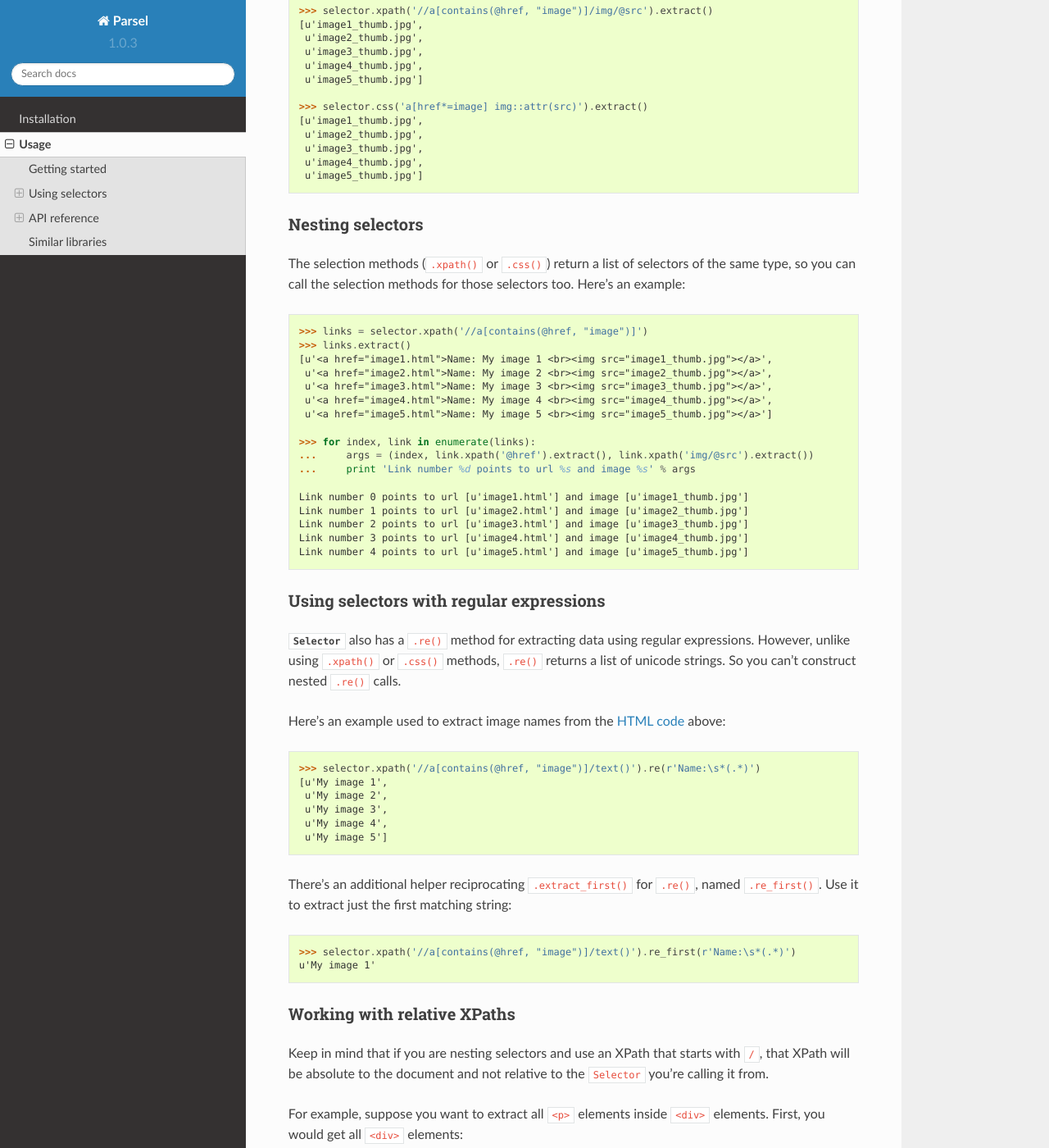
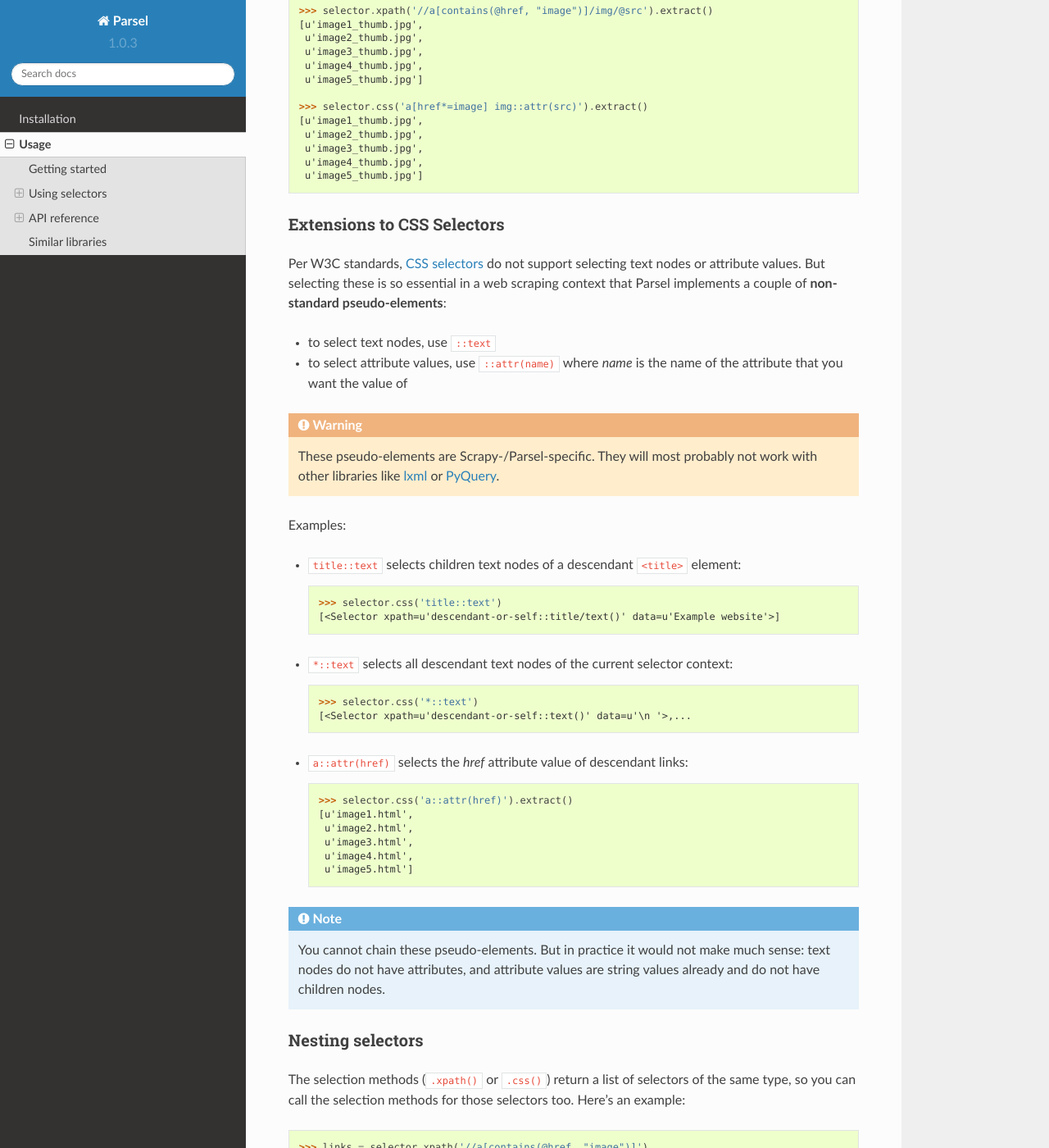
Before and after one commit to scrapy/parsel, a Sphinx documentation site: the page built from docs/usage.rst, in a window 1280 px wide and 1400 px high, scrolled down 3347 px. Shown: the whole window at 82% size. Built offline with Sphinx 7.4.7 and the Read the Docs theme 2.0.0, drawn with Linux system fonts in a browser that asks for light colours.

Commit message:
Document text and attribute pseudo-elements extensions

```diff
--- a/docs/usage.rst
+++ b/docs/usage.rst
@@ -158,6 +158,55 @@ Now we're going to get the base URL and some image links::
      u'image3_thumb.jpg',
      u'image4_thumb.jpg',
      u'image5_thumb.jpg']
+
+.. _topics-selectors-css-extensions:
+
+Extensions to CSS Selectors
+---------------------------
+
+Per W3C standards, `CSS selectors`_ do not support selecting text nodes
+or attribute values.
+But selecting these is so essential in a web scraping context
+that Parsel implements a couple of **non-standard pseudo-elements**:
+
+* to select text nodes, use ``::text``
+* to select attribute values, use ``::attr(name)`` where *name* is the
+  name of the attribute that you want the value of
+
+.. warning::
+    These pseudo-elements are Scrapy-/Parsel-specific.
+    They will most probably not work with other libraries like `lxml`_ or `PyQuery`_.
+
+
+Examples:
+
+* ``title::text`` selects children text nodes of a descendant ``<title>`` element::
+
+    >>> selector.css('title::text')
+    [<Selector xpath=u'descendant-or-self::title/text()' data=u'Example website'>]
+
+
+* ``*::text`` selects all descendant text nodes of the current selector context::
+
+    >>> selector.css('*::text')
+    [<Selector xpath=u'descendant-or-self::text()' data=u'\n '>,...
+
+* ``a::attr(href)`` selects the *href* attribute value of descendant links::
+
+    >>> selector.css('a::attr(href)').extract()
+    [u'image1.html',
+     u'image2.html',
+     u'image3.html',
+     u'image4.html',
+     u'image5.html']
+
+.. note::
+    You cannot chain these pseudo-elements. But in practice it would not
+    make much sense: text nodes do not have attributes, and attribute values
+    are string values already and do not have children nodes.
+
+
+.. _CSS Selectors: https://www.w3.org/TR/css3-selectors/#selectors
 
 .. _topics-selectors-nesting-selectors:
 
@@ -447,7 +496,7 @@ But using the ``.`` to mean the node, works::
 .. _`XPath string function`: http://www.w3.org/TR/xpath/#section-String-Functions
 
 Beware of the difference between //node[1] and (//node)[1]
-~~~~~~~~~~~~~~~~~~~~~~~~~~~~~~~~~~~~~~~~~~~~~~~~~~~~~~~
+~~~~~~~~~~~~~~~~~~~~~~~~~~~~~~~~~~~~~~~~~~~~~~~~~~~~~~~~~~
 
 ``//node[1]`` selects all the nodes occurring first under their respective parents.
 
```
